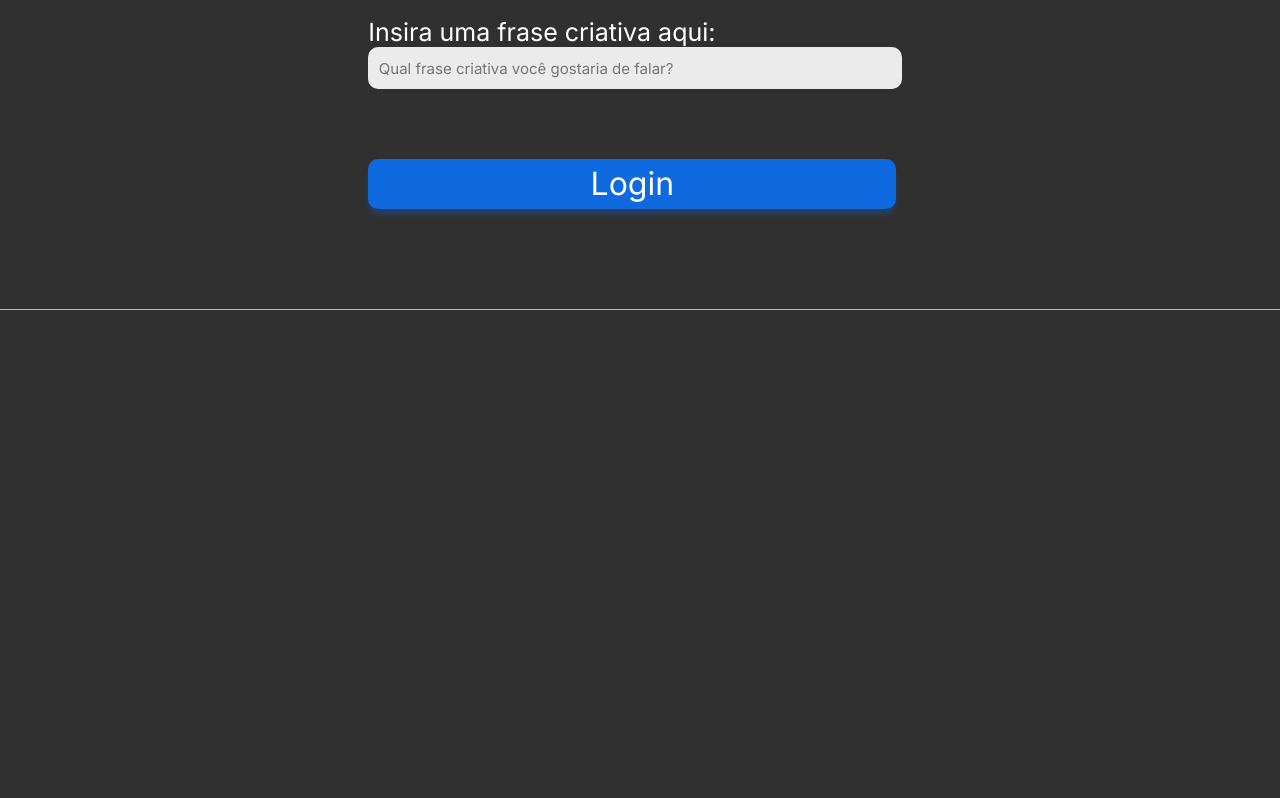
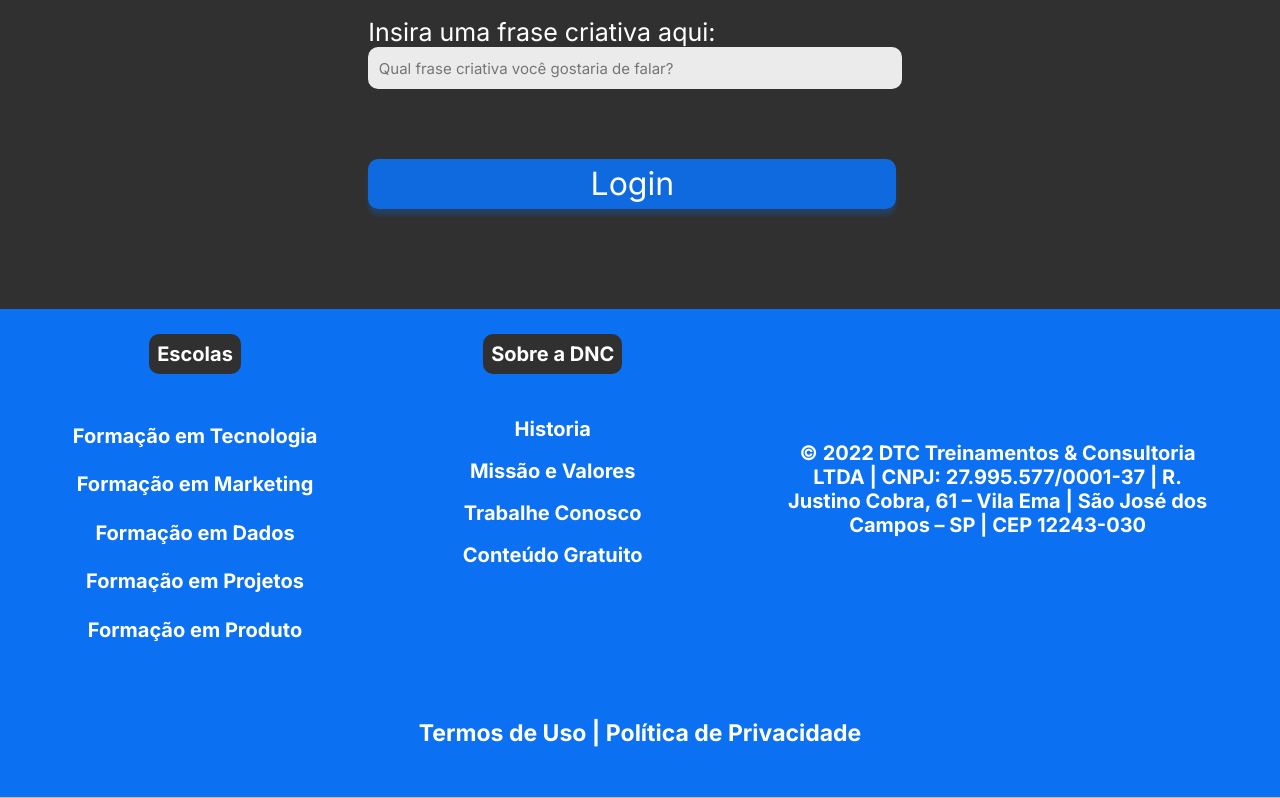
Before and after one commit to NathanDeSouzaBrito/projeto3, a plain HTML site: page index.html in a window 1280 px wide. Shown: the part 1090-1888 px from the top of the page. Before the commit the page ends 1400 px from the top, so only its background shows below. Drawn offline with Linux system fonts and the light colour scheme.

Commit message:
nova versa2

```diff
--- a/index.html
+++ b/index.html
@@ -89,5 +89,64 @@
 
         </form>
     </section>
+
+    <!-- RODAPÉ -->
+
+    <footer>
+        <div class="linha1">
+            <nav>
+                <h5> <span class="Black2">Escolas</span></h5>
+                <ul>
+                    <li>
+                        <a href=""> Formação em Tecnologia</a>
+                    </li>
+                    <li>
+                        <a href="">Formação em Marketing</a>
+                    </li>
+                    <li>
+                        <a href="">Formação em Dados</a>
+                    </li>
+                    <li>
+                        <a href="">Formação em Projetos</a>
+                    </li>
+                    <li>
+                        <a href="">Formação em Produto</a>
+                    </li>
+                </ul>
+            </nav>
+
+            <nav>
+                <h5><span class="Black2">Sobre a DNC</span></h5>
+                <ul>
+                    <li>
+                        <a href="">Historia</a>
+                    </li>
+                    <li>
+                        <a href="">Missão e Valores</a>
+                    </li>
+                    <li>
+                        <a href="">Trabalhe Conosco</a>
+                    </li>
+                    <li>
+                        <a href="">Conteúdo Gratuito</a>
+                    </li>
+                </ul>
+            </nav>
+
+            <div class="endereço">
+                <h5>
+                    © 2022 DTC Treinamentos & Consultoria <br>
+                     LTDA | CNPJ: 27.995.577/0001-37 | R. <br>
+                      Justino Cobra, 61 – Vila Ema | São José dos <br>
+                       Campos – SP | CEP 12243-030
+                </h5>
+            </div>
+        </div>
+
+        <div class="linha2">
+            <a href="">Termos de Uso </a>
+            <a href="">| Política de Privacidade</a>
+        </div>
+    </footer>
 </body>
 </html>
--- a/style.css
+++ b/style.css
@@ -196,3 +196,135 @@ header h2{
     transition-duration:0.5s;
     cursor: pointer;
 }
+
+/* RODAPÉ */
+
+footer {
+    width: 100%;
+    background-color: #0C70F2;;
+}
+
+footer .linha1 {
+    display: flex;
+    justify-content: space-around;
+    align-items:center;
+}
+
+footer ul {
+    list-style: none;
+    margin: 0px;
+    padding: 0px;
+
+}
+
+footer h5 {
+    text-align: center;
+    color: white;
+    font-weight: 800;
+    font-size: 20px;
+    font-family: Inter;
+
+}
+
+footer ul li {
+    text-align: center;
+    color: white;
+    font-weight: 600;
+    font-size: 20px;
+    font-family: Inter;
+
+    margin: 10% 0px 10% 0px;
+}
+
+footer ul li a {
+    color: white;
+    text-decoration:none ;
+}
+
+footer ul li a:hover{
+    color: darkgrey;
+}
+
+footer nav {
+    display: flex;
+    flex-direction: column;
+    align-items: center;
+
+    height: 360px;
+}
+
+.Black2 {
+    width: 120px;
+    height: 48px;
+    flex-shrink: 0;
+    background-color: #303030;
+    border-radius: 10px;
+    padding: 8px;
+}
+
+footer .linha2 {
+    color: #FFF;
+    text-align: center;
+    font-family: Inter;
+    font-size: 23px;
+    font-style: normal;
+    font-weight: 600;
+    line-height: normal;
+    text-decoration:none ;
+    margin: 0px;
+    padding: 50px;
+}
+
+footer .linha2 a {
+    text-decoration:none ;
+    color: white;
+
+}
+
+footer .linha2 a:hover{
+    color: darkgray;
+}
+
+
+@media only screen and ( max-width: 600px){
+    #principal {
+        flex-direction: column;
+        height: auto;
+    }
+
+    #menu {
+        flex-direction: column;
+        width: 100px;
+    }
+
+    #menu a{
+        display: flex;
+        align-items: center;
+        height: 50px;
+
+    }
+
+    #principal button{
+        width: 100%;
+        margin: 0;
+    }
+
+    #section h1{
+        font-size: 38px;
+    }
+
+    #section h2{
+        font-size: 28px;
+        padding-right: 15px;
+        padding-left: 15px;
+    }
+
+    #form{
+        width: 95%;
+        font-size: 20px;
+    }
+
+    .form-group label{
+        font-size: 17px;
+    }
+}
```
